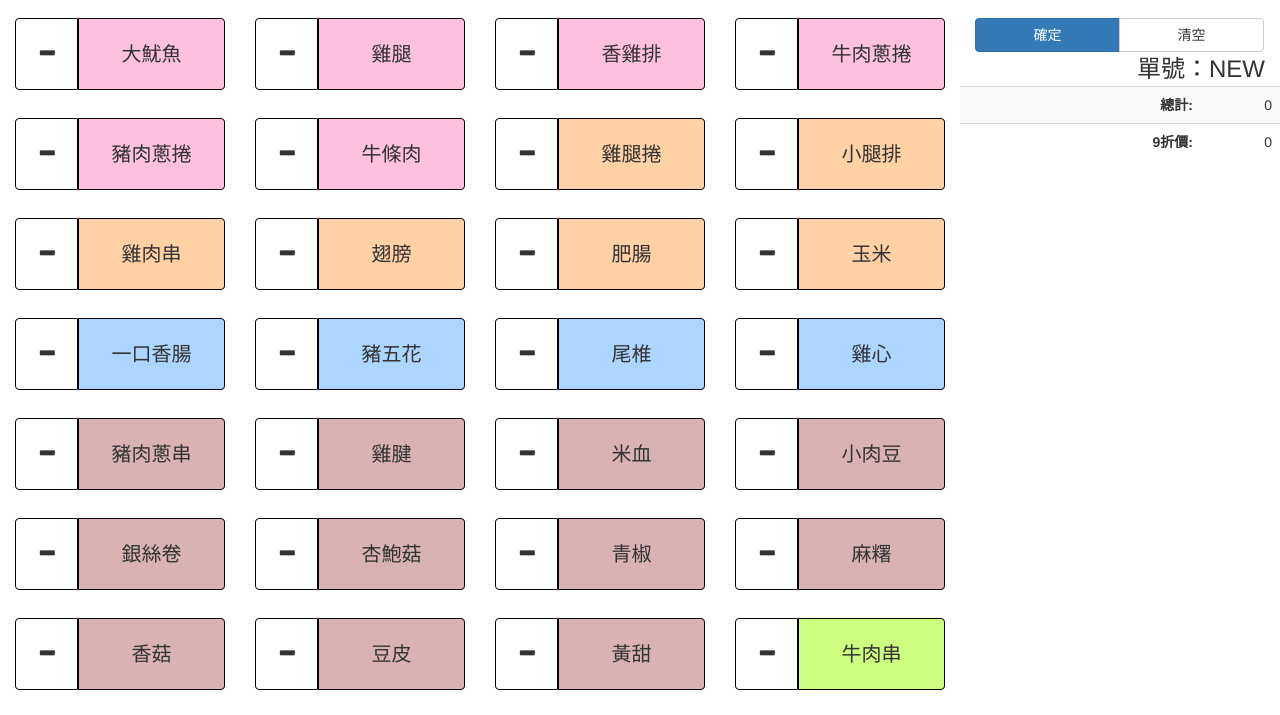
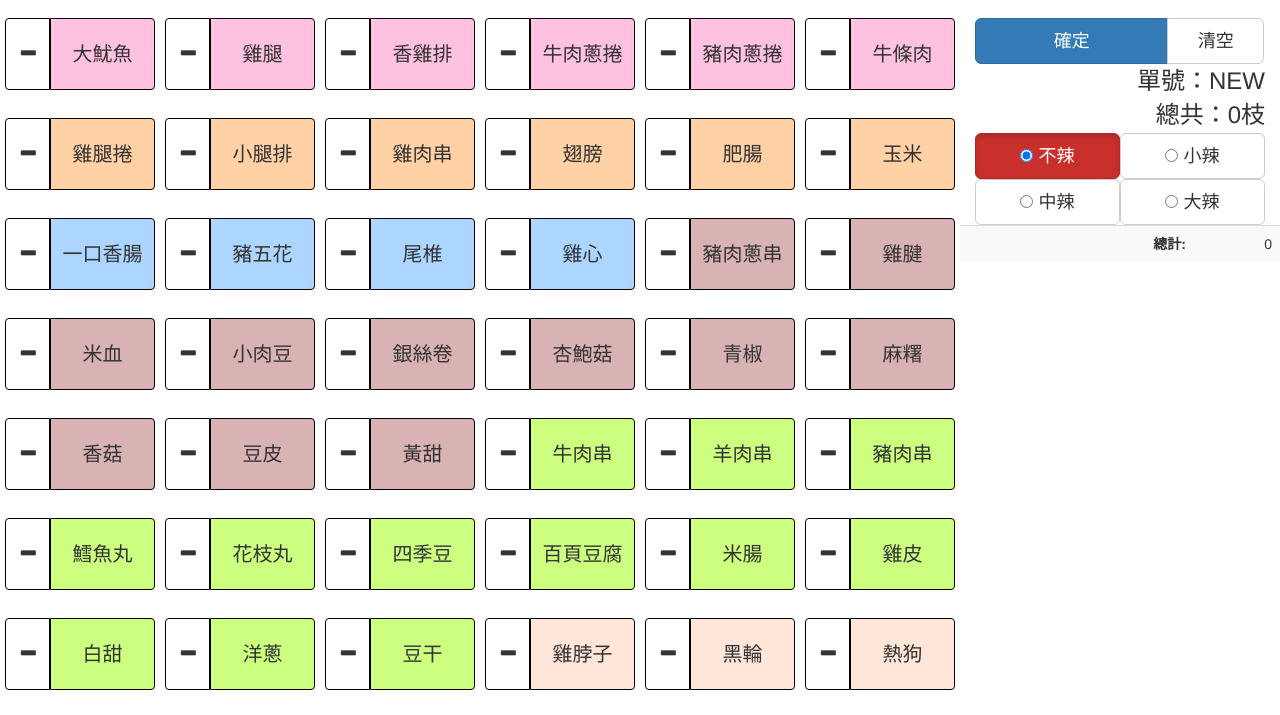
Before and after one commit to yi-chan-chiang/bbq, a plain HTML site: page index.html in a window 1280 px wide. Shown: the part 54-769 px from the top of the page. Drawn offline with nearby package versions, Linux system fonts and the light colour scheme.

Commit message:
新增 辣度 與 枝數

```diff
--- a/css/main.css
+++ b/css/main.css
@@ -48,3 +48,14 @@
   border:1px solid #000;
   margin-bottom:5px;
 }
+
+.btn-spicy .active{
+  color: #fff !important;
+  background-color: #c9302c !important;
+  border-color: #ac2925 !important;
+}
+
+.menu-item{
+  padding-left: 5px;
+  padding-right: 5px;
+}
--- a/index.html
+++ b/index.html
@@ -39,7 +39,7 @@
         <div class="order-menu col-xs-8 col-sm-9">
           <div class="row">
             <div ng-repeat="item in order.menuList"
-                 class="col-xs-6 col-sm-4 col-md-3">
+                 class="col-xs-6 col-sm-4 col-md-2 menu-item">
               <div ng-click="order.minus(item)" class="order-minus btn btn-default pull-left">
                 <i class="glyphicon glyphicon-minus"></i>
               </div>
@@ -59,10 +59,25 @@
         <div class="order-list col-xs-4 col-sm-3">
           <div class="row">
             <div class="btn-group col-xs-12" role="group">
-              <div ng-click="order.submit()" class="btn btn-primary col-xs-6">確定</div>
-              <div ng-click="order.clear()" class="btn btn-default col-xs-6">清空</div>
+              <div ng-click="order.submit()" class="btn btn-lg btn-primary col-xs-8">確定</div>
+              <div ng-click="order.clear()" class="btn btn-lg btn-default col-xs-4">清空</div>
             </div>
             <div class="order-id col-xs-12 text-right">單號：{{order.orderList.id||'NEW'}}</div>
+            <div class="order-id col-xs-12 text-right">總共：{{main.numberCount(order.orderList.data)||0}}枝</div>
+            <div class="col-xs-12 btn-spicy"  data-toggle="">
+              <label class="btn btn-lg btn-default col-xs-6" ng-class="{'active':order.orderList.spicy==0}">
+                <input type="radio" name="spicy" id="option1" autocomplete="off" ng-model="order.orderList.spicy" value="0"> 不辣
+              </label>
+              <label class="btn btn-lg btn-default col-xs-6" ng-class="{'active':order.orderList.spicy==1}">
+                <input type="radio" name="spicy" id="option2" autocomplete="off" ng-model="order.orderList.spicy" value="1"> 小辣
+              </label>
+              <label class="btn btn-lg btn-default col-xs-6" ng-class="{'active':order.orderList.spicy==2}">
+                <input type="radio" name="spicy" id="option3" autocomplete="off" ng-model="order.orderList.spicy" value="2"> 中辣
+              </label>
+              <label class="btn btn-lg btn-default col-xs-6" ng-class="{'active':order.orderList.spicy==3}">
+                <input type="radio" name="spicy" id="option4" autocomplete="off" ng-model="order.orderList.spicy" value="3"> 大辣
+              </label>
+            </div>
             <table class="table table-hover table-striped">
               <tr ng-repeat="item in order.orderList.data|orderBy:'id'">
                 <td class="">{{item.name}}</td>
@@ -76,13 +91,13 @@
                   {{main.totalCount(order.orderList.data)}}
                 </td>
               </tr>
-              <tr>
+              <!--<tr>
                 <td></td>
                 <td class="text-right"><b>9折價:</b></td>
                 <td class="text-right">
                   {{main.totalCount(order.orderList.data)*main.discount}}
                 </td>
-              </tr>
+              </tr>-->
             </table>
           </div>
         </div>
@@ -97,6 +112,21 @@
         <div class="col-xs-12 col-sm-6 col-md-4">
           <div class="check-item">
             <div class="order-id col-xs-12 text-right">單號：{{list.id}}</div>
+            <div class="order-id col-xs-12 text-right">總共：{{main.numberCount(list.data)||0}}枝</div>
+            <div class="col-xs-12 btn-spicy"  data-toggle="">
+              <label class="btn btn-lg btn-default col-xs-6" ng-class="{'active':list.spicy==0}">
+                <input type="radio" name="spicy" id="option1" autocomplete="off" ng-model="list.spicy" value="0" disabled> 不辣
+              </label>
+              <label class="btn btn-lg btn-default col-xs-6" ng-class="{'active':list.spicy==1}">
+                <input type="radio" name="spicy" id="option2" autocomplete="off" ng-model="list.spicy" value="1" disabled> 小辣
+              </label>
+              <label class="btn btn-lg btn-default col-xs-6" ng-class="{'active':list.spicy==2}">
+                <input type="radio" name="spicy" id="option3" autocomplete="off" ng-model="list.spicy" value="2" disabled> 中辣
+              </label>
+              <label class="btn btn-lg btn-default col-xs-6" ng-class="{'active':list.spicy==3}">
+                <input type="radio" name="spicy" id="option4" autocomplete="off" ng-model="list.spicy" value="3" disabled> 大辣
+              </label>
+            </div>
             <table class="table table-hover table-striped">
               <tr ng-repeat="item in list.data|orderBy:'id'">
                 <td class="">{{item.name}}</td>
@@ -110,13 +140,13 @@
                   {{main.totalCount(list.data)}}
                 </td>
               </tr>
-              <tr>
+              <!--<tr>
                 <td></td>
                 <td class="text-right"><b>9折價:</b></td>
                 <td class="text-right">
                   {{main.totalCount(list.data)*main.discount}}
                 </td>
-              </tr>
+              </tr>-->
               <tr>
                 <td colspan="3">
                   <div class="btn-group col-xs-12" role="group">
--- a/js/main.js
+++ b/js/main.js
@@ -27,7 +27,7 @@
     $rootScope.data={};
     $rootScope.data.menuList=localStorageService.getProperty("menuList")||[];
     $rootScope.data.checkList = localStorageService.getProperty("checkList")||[];
-    $rootScope.data.orderList={data:[]};
+    $rootScope.data.orderList={data:[],spicy:0};
     $rootScope.data.checkId = localStorageService.getProperty("checkId")||0;
     $rootScope.swal=swal;
 
@@ -63,6 +63,14 @@
       });
       return total;
     };
+
+    vm.numberCount = function(list){
+      var total = 0;
+      angular.forEach(list,function(value,key){
+        total+=value.count;
+      });
+      return total;
+    };
   }]);
 
   app.controller('OrderController',['localStorageService','$filter','$rootScope','$timeout',function(localStorageService,$filter,$rootScope,$timeout){
@@ -71,6 +79,7 @@
     vm.menuList = $filter('orderBy')(vm.menuList , 'id');
     vm.checkList = $rootScope.data.checkList;
     //vm.checkList = $filter('orderBy')(vm.checkList , 'id');
+    vm.checkId = $rootScope.data.checkId;
 
     vm.orderList=$rootScope.data.orderList;
 
@@ -143,8 +152,9 @@
             if(value.id===copy.id)
               vm.orderList[key] = copy;
           });
+          localStorageService.setProperty("checkList",vm.checkList);
         }else{
-          var id =$rootScope.data.checkId;
+          var id =vm.checkId;
           if(vm.checkList.length){
             id = vm.checkList[vm.checkList.length-1]["id"];
           }
@@ -154,17 +164,17 @@
           }
           copy.id=id;
           vm.checkList.push(copy);
-          $rootScope.data.checkId=id;
-          localStorageService.setProperty("checkId",$rootScope.data.checkId);
+          vm.checkId=id;
+          localStorageService.setProperty("checkId",vm.checkId);
           localStorageService.setProperty("checkList",vm.checkList);
         }
-        vm.orderList={data:[]};
+        vm.orderList={data:[],spicy:0};
         $rootScope.data.orderList=vm.orderList;
       },1);
     };
 
     vm.clear=function(){
-      vm.orderList={data:[]};
+      vm.orderList={data:[],spicy:0};
       $rootScope.data.orderList=vm.orderList;
     };
   }]);
@@ -206,7 +216,7 @@
       },1);
     };
 
-    vm.reIdSuccess=function(){
+    vm.reId=function(){
       $rootScope.swal({
         title: "單號強制重算?",
         text: "",
```
